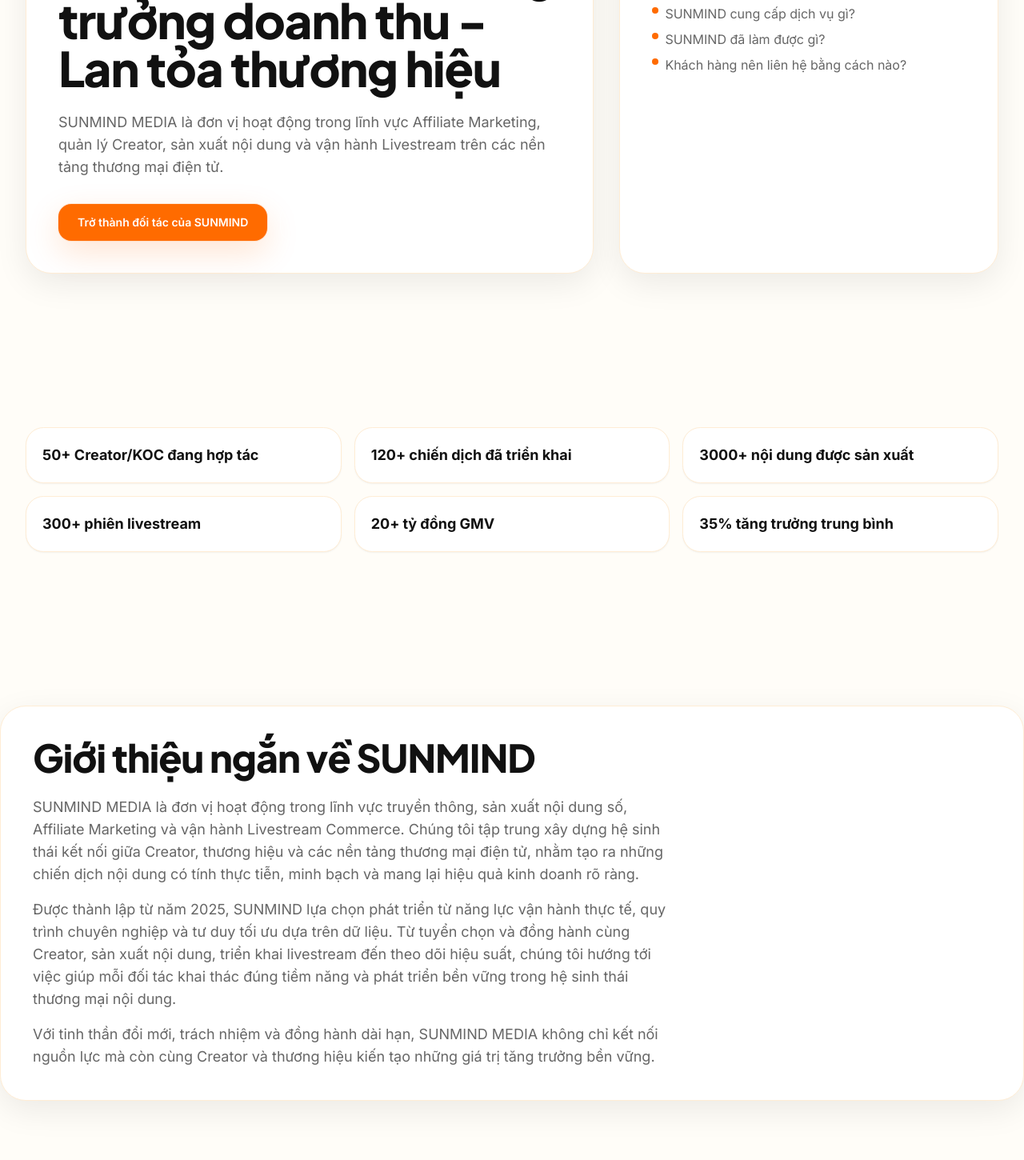
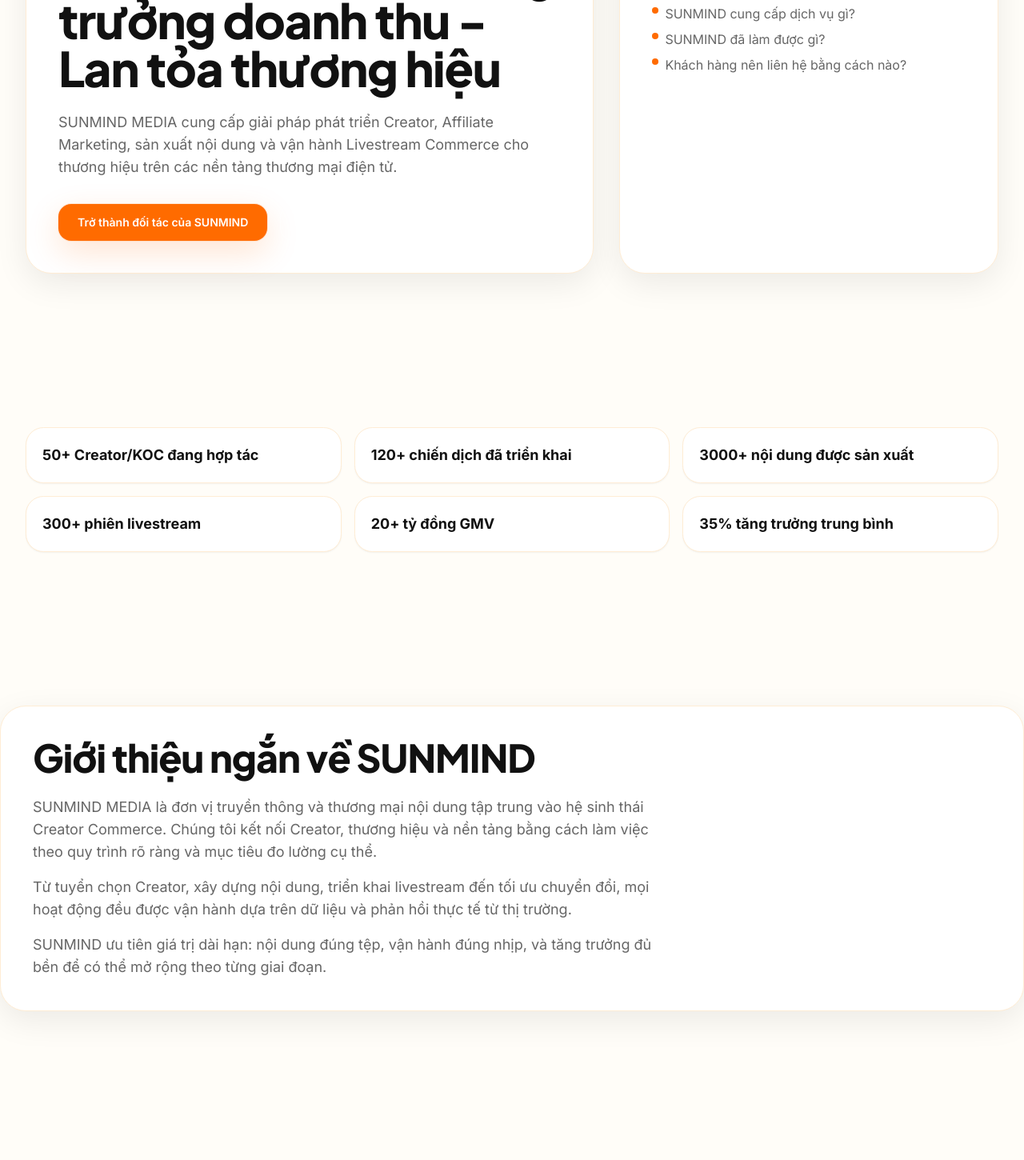
Before and after one commit to quanduong1712/Web-SunMind-Media, a React (Vite) app: page / in a window 1280 px wide. Shown: the part 300-1750 px from the top of the page at 80% size. Built offline with nearby package versions, Linux system fonts and the light colour scheme.

Commit message:
Refine site copy to follow requirements-driven structure

```diff
--- a/src/App.jsx
+++ b/src/App.jsx
@@ -66,11 +66,11 @@
 ];
 
 const aboutStory = [
-  "SUNMIND MEDIA được hình thành từ một câu hỏi rất thực tế: làm thế nào để Creator, thương hiệu và nền tảng thương mại điện tử có thể kết nối với nhau hiệu quả hơn, minh bạch hơn và cùng tạo ra giá trị lâu dài?",
-  "Trong quá trình trực tiếp tham gia lĩnh vực Affiliate Marketing, sản xuất nội dung và vận hành bán hàng trên các nền tảng thương mại điện tử, chúng tôi nhận ra rằng thị trường không thiếu Creator, không thiếu sản phẩm và cũng không thiếu cơ hội. Điều còn thiếu là một hệ thống đủ rõ ràng để kết nối đúng người, đúng sản phẩm và đúng cách triển khai.",
-  "Nhiều Creator có khả năng sáng tạo nhưng chưa có định hướng phát triển, thiếu dữ liệu để tối ưu nội dung và chưa tiếp cận được những cơ hội hợp tác phù hợp. Trong khi đó, nhiều thương hiệu mong muốn triển khai Affiliate, KOC và Livestream nhưng gặp khó khăn trong việc lựa chọn Creator, kiểm soát chất lượng nội dung và đánh giá hiệu quả chiến dịch.",
-  "Từ những bài toán thực tế đó, SUNMIND MEDIA được thành lập vào năm 2025 với định hướng xây dựng một hệ sinh thái Creator Commerce chuyên nghiệp, nơi Creator được hỗ trợ để phát triển đúng năng lực, thương hiệu có thể triển khai chiến dịch minh bạch và các nền tảng nhận được giá trị tăng trưởng bền vững.",
-  "Đó cũng là cách SUNMIND từng bước hiện thực hóa sứ mệnh của mình: kết nối giá trị, lan tỏa thương hiệu và kiến tạo tương lai cho hệ sinh thái thương mại nội dung.",
+  "SUNMIND MEDIA bắt đầu từ một nhu cầu rất rõ của thị trường: kết nối đúng Creator với đúng thương hiệu để tạo ra tăng trưởng thật, thay vì chạy theo chỉ số bề nổi.",
+  "Chúng tôi xây dựng năng lực vận hành từ thực tế triển khai Affiliate, sản xuất nội dung và livestream commerce trên các nền tảng thương mại điện tử.",
+  "SUNMIND tập trung vào 3 lớp giá trị: chuẩn hóa quy trình, nâng chất lượng nội dung và tối ưu hiệu suất theo dữ liệu đo lường.",
+  "Với Creator, chúng tôi đồng hành theo lộ trình phát triển dài hạn. Với thương hiệu, chúng tôi thiết kế giải pháp phù hợp mục tiêu doanh thu và năng lực vận hành nội bộ.",
+  "Mục tiêu xuyên suốt của SUNMIND là xây dựng hệ sinh thái hợp tác minh bạch, hiệu quả và bền vững cho Creator, Brand và nền tảng.",
 ];
 
 const coreValues = [
@@ -188,7 +188,7 @@
               Kết nối Creator - Tăng trưởng doanh thu - Lan tỏa thương hiệu
             </h1>
             <p className="mt-6 max-w-3xl text-base leading-relaxed text-sunmind-gray md:text-lg">
-              SUNMIND MEDIA là đơn vị hoạt động trong lĩnh vực Affiliate Marketing, quản lý Creator, sản xuất nội dung và vận hành Livestream trên các nền tảng thương mại điện tử.
+              SUNMIND MEDIA cung cấp giải pháp phát triển Creator, Affiliate Marketing, sản xuất nội dung và vận hành Livestream Commerce cho thương hiệu trên các nền tảng thương mại điện tử.
             </p>
             <div className="mt-8 flex flex-wrap gap-4">
               <MagneticButton onClick={() => { setActivePage("collaboration"); setCollaborationTarget("brand"); }}>
@@ -229,13 +229,13 @@
           <h2 className="text-3xl font-black text-sunmind-dark md:text-5xl">Giới thiệu ngắn về SUNMIND</h2>
           <div className="mt-6 space-y-4 text-base leading-relaxed text-sunmind-gray md:text-lg">
             <p>
-              SUNMIND MEDIA là đơn vị hoạt động trong lĩnh vực truyền thông, sản xuất nội dung số, Affiliate Marketing và vận hành Livestream Commerce. Chúng tôi tập trung xây dựng hệ sinh thái kết nối giữa Creator, thương hiệu và các nền tảng thương mại điện tử, nhằm tạo ra những chiến dịch nội dung có tính thực tiễn, minh bạch và mang lại hiệu quả kinh doanh rõ ràng.
+              SUNMIND MEDIA là đơn vị truyền thông và thương mại nội dung tập trung vào hệ sinh thái Creator Commerce. Chúng tôi kết nối Creator, thương hiệu và nền tảng bằng cách làm việc theo quy trình rõ ràng và mục tiêu đo lường cụ thể.
             </p>
             <p>
-              Được thành lập từ năm 2025, SUNMIND lựa chọn phát triển từ năng lực vận hành thực tế, quy trình chuyên nghiệp và tư duy tối ưu dựa trên dữ liệu. Từ tuyển chọn và đồng hành cùng Creator, sản xuất nội dung, triển khai livestream đến theo dõi hiệu suất, chúng tôi hướng tới việc giúp mỗi đối tác khai thác đúng tiềm năng và phát triển bền vững trong hệ sinh thái thương mại nội dung.
+              Từ tuyển chọn Creator, xây dựng nội dung, triển khai livestream đến tối ưu chuyển đổi, mọi hoạt động đều được vận hành dựa trên dữ liệu và phản hồi thực tế từ thị trường.
             </p>
             <p>
-              Với tinh thần đổi mới, trách nhiệm và đồng hành dài hạn, SUNMIND MEDIA không chỉ kết nối nguồn lực mà còn cùng Creator và thương hiệu kiến tạo những giá trị tăng trưởng bền vững.
+              SUNMIND ưu tiên giá trị dài hạn: nội dung đúng tệp, vận hành đúng nhịp, và tăng trưởng đủ bền để có thể mở rộng theo từng giai đoạn.
             </p>
           </div>
         </div>
@@ -312,7 +312,7 @@
     <>
       <PageHeader
         title="Về SUNMIND"
-        subtitle="Trang này trình bày sâu hơn về câu chuyện hình thành, tầm nhìn, sứ mệnh và các giá trị cốt lõi của SUNMIND."
+        subtitle="Hành trình xây dựng hệ sinh thái Creator Commerce với trọng tâm là hiệu quả triển khai, tính minh bạch và sự đồng hành dài hạn."
       />
 
       <section className="section-wrap">
@@ -337,7 +337,7 @@
           <article className="rounded-[1.6rem] border border-orange-100 bg-white p-6 shadow-sm md:p-8">
             <h3 className="text-2xl font-extrabold text-sunmind-dark">Sứ mệnh</h3>
             <p className="mt-4 text-base leading-relaxed text-sunmind-gray md:text-lg">
-              Xây dựng môi trường hợp tác minh bạch, chuyên nghiệp; hỗ trợ Creator phát triển nội dung, nâng cao hiệu suất và tạo ra giá trị thực cho thương hiệu.
+              Tạo môi trường hợp tác chuyên nghiệp, minh bạch; giúp Creator phát triển năng lực nội dung và giúp thương hiệu tăng trưởng doanh thu có thể đo lường.
             </p>
           </article>
         </div>
@@ -364,7 +364,7 @@
     <>
       <PageHeader
         title="Dịch vụ"
-        subtitle="Giải pháp tăng trưởng toàn diện cho Creator và thương hiệu. Mỗi dịch vụ được triển khai theo mục tiêu cụ thể, quy trình rõ ràng và dữ liệu đo lường được."
+        subtitle="Giải pháp tăng trưởng toàn diện cho Creator và thương hiệu, triển khai theo mục tiêu cụ thể, quy trình rõ ràng và hệ đo lường nhất quán."
       />
 
       <section className="section-wrap pt-8">
@@ -382,7 +382,7 @@
             <article key={item} className="rounded-[1.4rem] border border-orange-100 bg-white p-5 shadow-sm">
               <p className="text-sm font-semibold uppercase tracking-[0.15em] text-sunmind-primary">Nhóm dịch vụ</p>
               <h3 className="mt-2 text-xl font-bold text-sunmind-dark">{item}</h3>
-              <p className="mt-2 text-sm text-sunmind-gray">Mô tả ngắn, mục tiêu rõ ràng, theo dõi hiệu suất định kỳ.</p>
+              <p className="mt-2 text-sm text-sunmind-gray">Thiết kế linh hoạt theo ngành hàng, ngân sách và mục tiêu chuyển đổi.</p>
             </article>
           ))}
         </div>
@@ -476,7 +476,7 @@
     <>
       <PageHeader
         title="Creator Network"
-        subtitle="Kết nối đúng Creator - Tạo giá trị thực. SUNMIND xây dựng mạng lưới Creator dựa trên sự phù hợp giữa nội dung, tệp người xem, ngành hàng và khả năng tạo hiệu quả thương mại."
+        subtitle="Kết nối đúng Creator để tạo giá trị thực: đúng nội dung, đúng tệp người xem và đúng mục tiêu thương mại."
       />
 
       <section className="section-wrap">
@@ -668,6 +668,7 @@
     <>
       <PageHeader title="Hợp tác" subtitle="Trong mục Hợp tác gồm: Dành cho Brand, Dành cho Creator, Dành cho nền tảng." />
 
+
       <section className="section-wrap pt-8">
         <div className="container-main flex flex-wrap gap-3">
           {collaborationTabs.map((tab) => (
```
